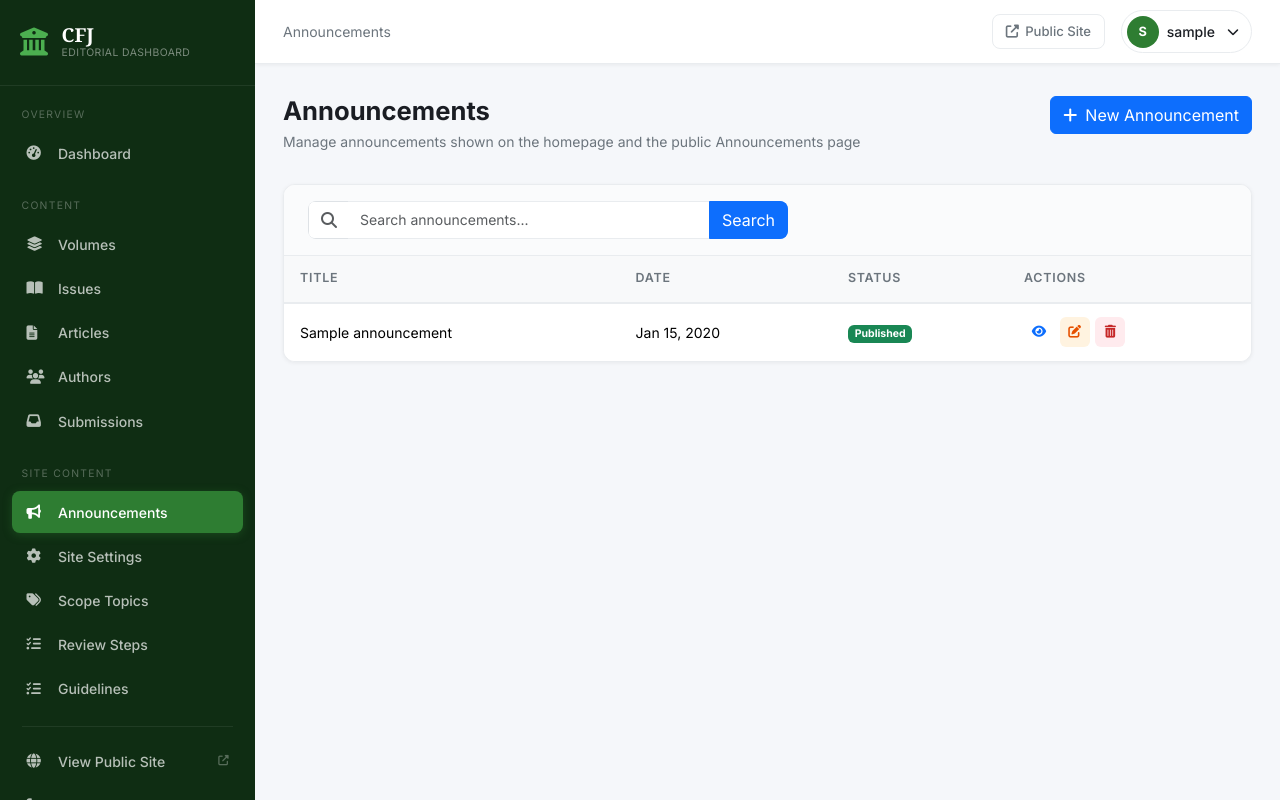
After one commit to sudaneee/construction_focus_journal, a Django app: page /dashboard/announcements/ in a window 1280 px wide. The commit adds this page. Run offline with Django 5.2, Linux system fonts and the light colour scheme; a user stored in the database is signed in; data comes from the database, SQL or seed files in the repository; tables that the repository leaves empty hold one stand-in row (values such as "Sample post").

Commit message:
Add Announcements feature
- New Announcement model (title, slug, summary, body, date_posted, is_published)
- Public: dedicated /announcements/ list + detail pages, linked in navbar
- Homepage: Current Issue and 3 most recent Announcements now share a
  two-column row, with a "View All" link to the full list
- Editorial dashboard (src app): full CRUD for announcements, added to
  the sidebar under Site Content
- Also registered in Django admin

```diff
--- a/src/urls.py
+++ b/src/urls.py
@@ -35,6 +35,12 @@ urlpatterns = [
     path('authors/<int:pk>/edit/', views.author_edit, name='author_edit'),
     path('authors/<int:pk>/delete/', views.author_delete, name='author_delete'),
 
+    # Announcements
+    path('announcements/', views.announcement_list, name='announcement_list'),
+    path('announcements/create/', views.announcement_create, name='announcement_create'),
+    path('announcements/<int:pk>/edit/', views.announcement_edit, name='announcement_edit'),
+    path('announcements/<int:pk>/delete/', views.announcement_delete, name='announcement_delete'),
+
     # Submissions
     path('submissions/', views.submission_list, name='submission_list'),
     path('submissions/<int:pk>/', views.submission_detail, name='submission_detail'),
--- a/src/views.py
+++ b/src/views.py
@@ -8,11 +8,12 @@ from django.urls import reverse
 
 from website.models import (
     Volume, Issue, Article, Author, ArticleAuthor, SiteSettings,
-    ScopeTopic, ReviewStep, GuidelineItem, Submission,
+    ScopeTopic, ReviewStep, GuidelineItem, Submission, Announcement,
 )
 from .forms import (
     VolumeForm, IssueForm, ArticleForm, AuthorForm, AuthorSlotFormSet,
     SiteSettingsForm, ScopeTopicForm, ReviewStepForm, GuidelineItemForm, SubmissionReviewForm,
+    AnnouncementForm,
 )
 
 # Reusable prefetch that returns authors in defined position order
@@ -471,6 +472,56 @@ def guideline_item_delete(request, pk):
     })
 
 
+# ── Announcements ─────────────────────────────────────────────────────────────
+
+@login_required
+def announcement_list(request):
+    query = request.GET.get('q', '').strip()
+    qs = Announcement.objects.all()
+    if query:
+        qs = qs.filter(Q(title__icontains=query) | Q(summary__icontains=query) | Q(body__icontains=query))
+    paginator = Paginator(qs, 15)
+    return render(request, 'src/announcements/list.html', {
+        'announcements': paginator.get_page(request.GET.get('page')),
+        'query': query,
+    })
+
+
+@login_required
+def announcement_create(request):
+    form = AnnouncementForm(request.POST or None)
+    if form.is_valid():
+        form.save()
+        messages.success(request, 'Announcement created successfully.')
+        return redirect('src:announcement_list')
+    return render(request, 'src/announcements/form.html', {'form': form, 'action': 'Create'})
+
+
+@login_required
+def announcement_edit(request, pk):
+    announcement = get_object_or_404(Announcement, pk=pk)
+    form = AnnouncementForm(request.POST or None, instance=announcement)
+    if form.is_valid():
+        form.save()
+        messages.success(request, 'Announcement updated successfully.')
+        return redirect('src:announcement_list')
+    return render(request, 'src/announcements/form.html', {
+        'form': form, 'action': 'Edit', 'object': announcement,
+    })
+
+
+@login_required
+def announcement_delete(request, pk):
+    announcement = get_object_or_404(Announcement, pk=pk)
+    if request.method == 'POST':
+        announcement.delete()
+        messages.success(request, 'Announcement deleted successfully.')
+        return redirect('src:announcement_list')
+    return render(request, 'src/confirm_delete.html', {
+        'object': announcement, 'object_type': 'Announcement', 'cancel_url': reverse('src:announcement_list'),
+    })
+
+
 # ── Submissions ───────────────────────────────────────────────────────────────
 
 @login_required
--- /dev/null
+++ b/templates/src/announcements/list.html
@@ -0,0 +1,106 @@
+{% extends 'src/base.html' %}
+
+{% block title %}Announcements{% endblock %}
+{% block breadcrumb %}Announcements{% endblock %}
+
+{% block content %}
+<div class="page-header">
+  <div>
+    <h1 class="page-title">Announcements</h1>
+    <p class="page-subtitle">Manage announcements shown on the homepage and the public Announcements page</p>
+  </div>
+  <a href="{% url 'src:announcement_create' %}" class="btn btn-primary">
+    <i class="fas fa-plus me-2"></i>New Announcement
+  </a>
+</div>
+
+<div class="dash-card">
+  <div class="dash-card-header">
+    <form class="search-form" action="" method="get">
+      <div class="input-group">
+        <span class="input-group-text"><i class="fas fa-search text-muted"></i></span>
+        <input type="text" name="q" class="form-control" placeholder="Search announcements..."
+               value="{{ query }}">
+        {% if query %}
+        <a href="{% url 'src:announcement_list' %}" class="btn btn-outline-secondary">
+          <i class="fas fa-times"></i>
+        </a>
+        {% endif %}
+        <button type="submit" class="btn btn-primary">Search</button>
+      </div>
+    </form>
+  </div>
+
+  <div class="dash-card-body p-0">
+    {% if announcements %}
+    <div class="table-responsive">
+      <table class="table dash-table mb-0">
+        <thead>
+          <tr>
+            <th>Title</th>
+            <th>Date</th>
+            <th>Status</th>
+            <th>Actions</th>
+          </tr>
+        </thead>
+        <tbody>
+          {% for announcement in announcements %}
+          <tr>
+            <td>{{ announcement.title }}</td>
+            <td>{{ announcement.date_posted|date:"M j, Y" }}</td>
+            <td>
+              {% if announcement.is_published %}
+              <span class="badge bg-success">Published</span>
+              {% else %}
+              <span class="badge bg-secondary">Hidden</span>
+              {% endif %}
+            </td>
+            <td>
+              <div class="table-actions">
+                <a href="{{ announcement.get_absolute_url }}" class="table-action-btn" title="View" target="_blank">
+                  <i class="fas fa-eye"></i>
+                </a>
+                <a href="{% url 'src:announcement_edit' announcement.pk %}" class="table-action-btn edit" title="Edit">
+                  <i class="fas fa-edit"></i>
+                </a>
+                <a href="{% url 'src:announcement_delete' announcement.pk %}" class="table-action-btn delete" title="Delete">
+                  <i class="fas fa-trash-alt"></i>
+                </a>
+              </div>
+            </td>
+          </tr>
+          {% endfor %}
+        </tbody>
+      </table>
+    </div>
+
+    {% if announcements.has_other_pages %}
+    <div class="dash-pagination">
+      {% if announcements.has_previous %}
+      <a href="?page={{ announcements.previous_page_number }}{% if query %}&q={{ query }}{% endif %}" class="btn btn-sm btn-outline-secondary">
+        <i class="fas fa-chevron-left me-1"></i>Prev
+      </a>
+      {% endif %}
+      <span class="pagination-info">
+        Page {{ announcements.number }} of {{ announcements.paginator.num_pages }}
+      </span>
+      {% if announcements.has_next %}
+      <a href="?page={{ announcements.next_page_number }}{% if query %}&q={{ query }}{% endif %}" class="btn btn-sm btn-outline-secondary">
+        Next <i class="fas fa-chevron-right ms-1"></i>
+      </a>
+      {% endif %}
+    </div>
+    {% endif %}
+
+    {% else %}
+    <div class="empty-dash text-center py-5">
+      <i class="fas fa-bullhorn fa-3x text-muted mb-3"></i>
+      <p class="text-muted">
+        {% if query %}No announcements match "{{ query }}".
+        {% else %}No announcements yet. <a href="{% url 'src:announcement_create' %}">Post the first one</a>.{% endif %}
+      </p>
+    </div>
+    {% endif %}
+  </div>
+</div>
+{% endblock %}
--- a/templates/src/partials/sidebar.html
+++ b/templates/src/partials/sidebar.html
@@ -47,6 +47,11 @@
     </a>
 
     <div class="sidebar-section-label mt-3">Site Content</div>
+    <a href="{% url 'src:announcement_list' %}"
+       class="sidebar-link {% if 'announcement' in request.resolver_match.url_name %}active{% endif %}">
+      <i class="fas fa-bullhorn sidebar-icon"></i>
+      <span>Announcements</span>
+    </a>
     <a href="{% url 'src:site_settings_edit' %}"
        class="sidebar-link {% if 'site_settings' in request.resolver_match.url_name %}active{% endif %}">
       <i class="fas fa-cog sidebar-icon"></i>
--- a/templates/website/partials/navbar.html
+++ b/templates/website/partials/navbar.html
@@ -41,6 +41,10 @@
                  href="{% url 'website:volumes' %}">Archives</a>
             </li>
             <li>
+              <a class="dropdown-item {% if 'announcement' in request.resolver_match.url_name %}active{% endif %}"
+                 href="{% url 'website:announcements' %}">Announcements</a>
+            </li>
+            <li>
               <a class="dropdown-item {% if request.resolver_match.url_name == 'submit' %}active{% endif %}"
                  href="{% url 'website:submit' %}">Submit a Paper</a>
             </li>
--- a/website/models.py
+++ b/website/models.py
@@ -1,4 +1,5 @@
 from django.db import models
+from django.utils import timezone
 from django.utils.text import slugify
 from django.urls import reverse
 
@@ -179,6 +180,43 @@ class Article(models.Model):
         super().save(*args, **kwargs)
 
 
+class Announcement(models.Model):
+    title = models.CharField(max_length=300)
+    slug = models.SlugField(max_length=300, unique=True, blank=True)
+    summary = models.CharField(
+        max_length=300, blank=True,
+        help_text='Short teaser shown on the homepage and list page (falls back to the start of the body)',
+    )
+    body = models.TextField()
+    date_posted = models.DateField(default=timezone.now)
+    is_published = models.BooleanField(default=True, help_text='Uncheck to hide without deleting')
+    created_at = models.DateTimeField(auto_now_add=True)
+    updated_at = models.DateTimeField(auto_now=True)
+
+    class Meta:
+        ordering = ['-date_posted', '-created_at']
+
+    def __str__(self):
+        return self.title
+
+    def get_absolute_url(self):
+        return reverse('website:announcement_detail', kwargs={'slug': self.slug})
+
+    def display_summary(self):
+        return self.summary or (self.body[:200] + ('…' if len(self.body) > 200 else ''))
+
+    def save(self, *args, **kwargs):
+        if not self.slug:
+            base_slug = slugify(self.title)
+            slug = base_slug
+            counter = 1
+            while Announcement.objects.filter(slug=slug).exclude(pk=self.pk).exists():
+                slug = f"{base_slug}-{counter}"
+                counter += 1
+            self.slug = slug
+        super().save(*args, **kwargs)
+
+
 class ScopeTopic(models.Model):
     name = models.CharField(max_length=200, help_text='Full label, shown on the About page')
     short_name = models.CharField(
--- a/website/urls.py
+++ b/website/urls.py
@@ -10,6 +10,8 @@ urlpatterns = [
     path('volumes/<int:volume_number>/', views.volume_detail, name='volume_detail'),
     path('volumes/<int:volume_number>/issues/<int:issue_number>/', views.issue_detail, name='issue_detail'),
     path('articles/<slug:slug>/', views.article_detail, name='article_detail'),
+    path('announcements/', views.announcements_list, name='announcements'),
+    path('announcements/<slug:slug>/', views.announcement_detail, name='announcement_detail'),
     path('search/', views.search, name='search'),
     path('contact/', views.contact, name='contact'),
     path('submit/', views.submit_paper, name='submit'),
```
Also changed, not shown: src/forms.py (+26 -0 lines), static/css/website.css (+84 -0 lines), templates/src/announcements/form.html (added, +55 -0 lines), templates/website/announcement_detail.html (added, +69 -0 lines), templates/website/announcements.html (added, +47 -0 lines), templates/website/home.html (+41 -2 lines), website/admin.py (+11 -1 lines), website/views.py (+21 -1 lines), website/migrations/0008_announcement.py (added).
